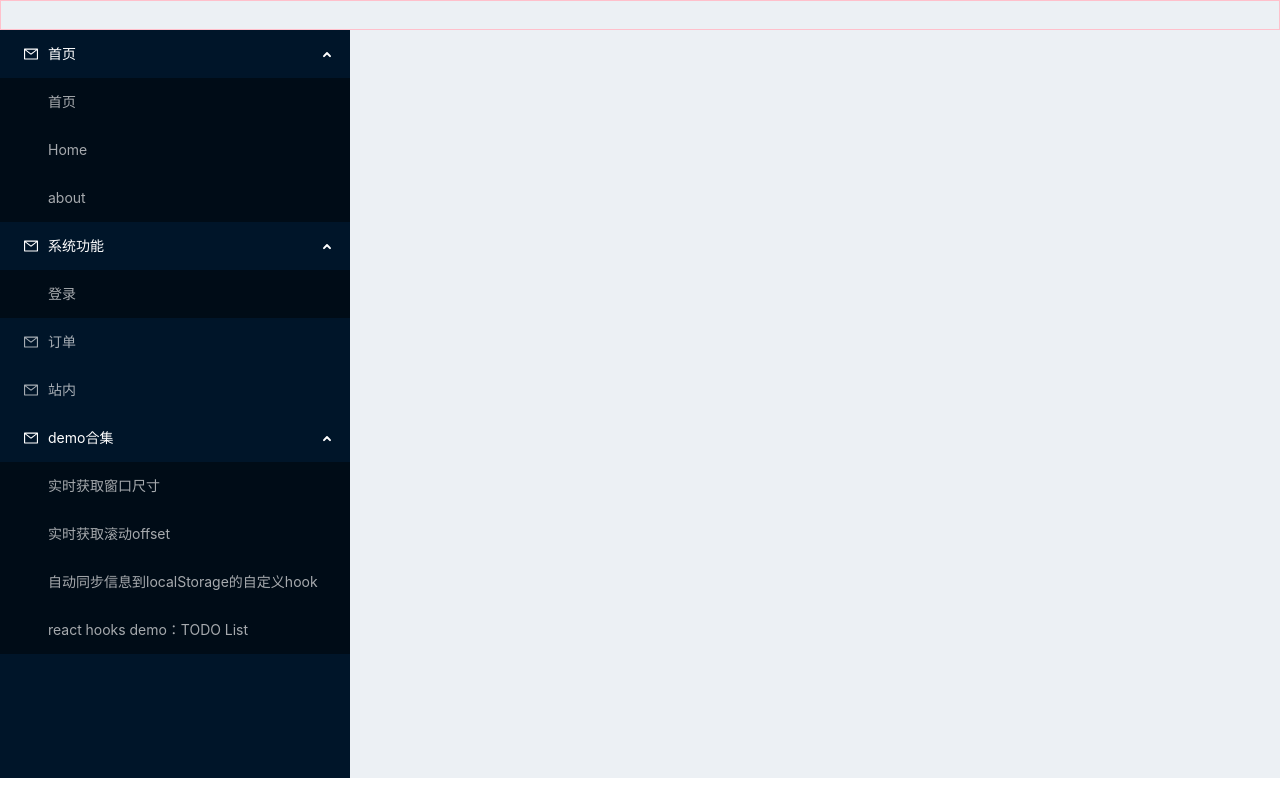
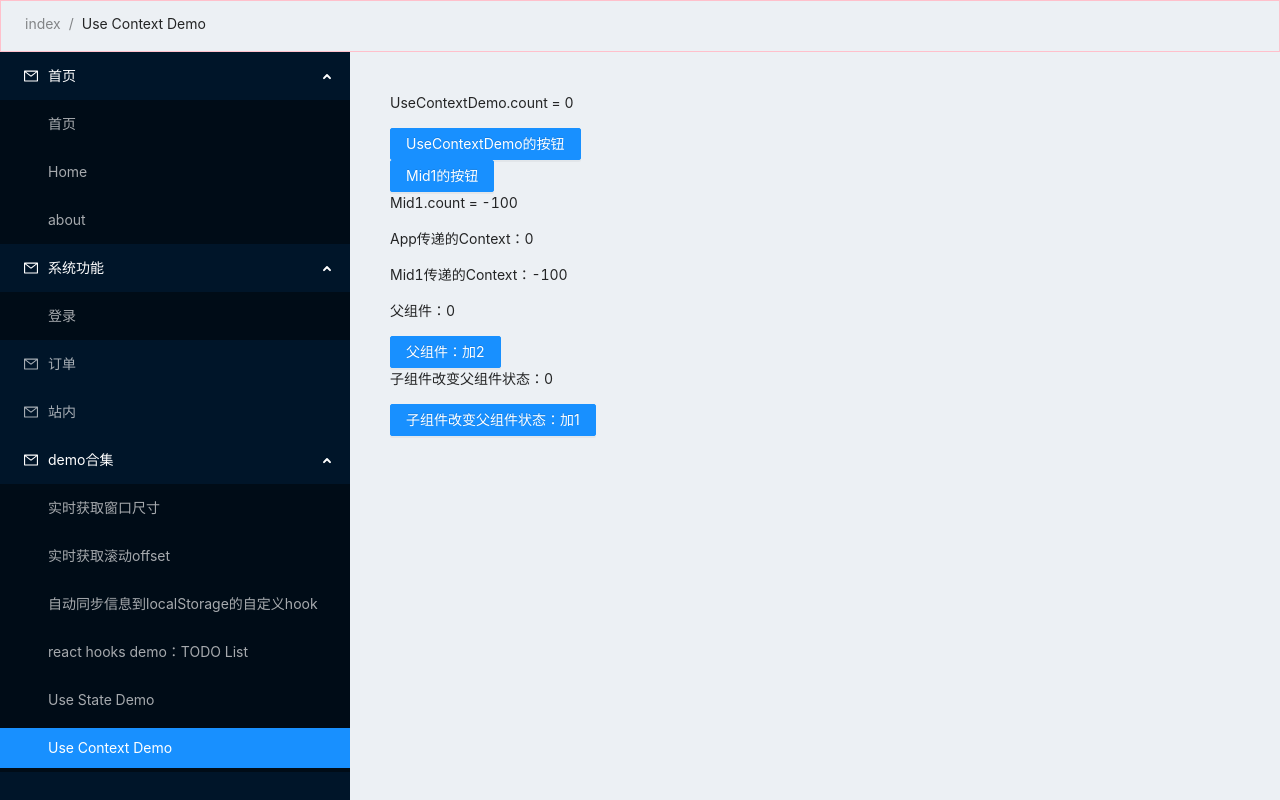
Before and after one commit to Hans774882968/react-hooks-demo, a React (Create React App) app: page /useContextDemo in a window 1280 px wide. Built offline with nearby package versions, Linux system fonts and the light colour scheme.

Commit message:
feat: useState再探+useContext

```diff
--- a/craco.config.js
+++ b/craco.config.js
@@ -19,4 +19,9 @@ module.exports = {
       }
     }
   ]
+  // style: {
+  //   postcss: {
+  //     mode: 'file'
+  //   }
+  // }
 };
--- /dev/null
+++ b/src/react_hooks_basic/useContextDemo.tsx
@@ -0,0 +1,83 @@
+import { Button } from 'antd';
+import React, { createContext, useContext, useState } from 'react';
+
+const CountContext = createContext(0);
+const Mid1Context = createContext({ count: -100 });
+
+function Son () {
+  const val1 = useContext(CountContext), val2 = useContext(Mid1Context);
+  console.log('val2', val2);
+
+  return (
+    <>
+      <p>App传递的Context：{val1}</p>
+      <p>Mid1传递的Context：{val2.count}</p>
+    </>
+  );
+}
+
+function Mid3 () {
+  return <Son />;
+}
+
+function Mid2 () {
+  return <Mid3 />;
+}
+
+function Mid1 () {
+  const [count, setCount] = useState(-100);
+  return (
+    <div>
+      <Button type='primary' onClick={() => setCount(count + 1)}>Mid1的按钮</Button>
+      <p>Mid1.count = {count}</p>
+      <Mid1Context.Provider value={{ count }}>
+        <Mid2 />
+      </Mid1Context.Provider>
+    </div>
+  );
+}
+
+function SubComponentChangeParentState () {
+  const C = createContext<{n: number, setN: (n: number) => any}>({
+    n: 0, setN: (n: number) => n
+  });
+
+  function Sub () {
+    const { n: m, setN: setM } = useContext(C);
+    const add = () => setM(m + 1);
+    return (
+      <>
+        <p>子组件改变父组件状态：{m}</p>
+        <Button type='primary' onClick={add}>子组件改变父组件状态：加1</Button>
+      </>
+    );
+  }
+
+  const [n, setN] = useState(0);
+  const add = () => setN(n + 2);
+  return (
+    <>
+      <p>父组件：{n}</p>
+      <Button type='primary' onClick={add}>父组件：加2</Button>
+      <C.Provider value={{ n, setN }}>
+        <Sub />
+      </C.Provider>
+    </>
+  );
+}
+
+export default function UseContextDemo () {
+  const [count, setCount] = useState(0);
+
+  return (
+    <div>
+      <p>UseContextDemo.count = {count}</p>
+      <Button type='primary' onClick={() => setCount(count + 1)}>UseContextDemo的按钮</Button>
+      <CountContext.Provider value={count}>
+        <Mid1 />
+      </CountContext.Provider>
+
+      <SubComponentChangeParentState />
+    </div>
+  );
+}
--- /dev/null
+++ b/src/react_hooks_basic/useStateDemo.tsx
@@ -0,0 +1,57 @@
+import React, { useState } from 'react';
+import { Button } from 'antd';
+
+let count = 0;
+
+function Rerender () {
+  ++count;
+  const [num, setNum] = useState(0);
+  const add = (delta: number) => {
+    setNum(num + delta);
+  };
+  console.log('count =', count);
+
+  return (
+    <div>
+      <p>num = {num}</p>
+      <Button type='primary' onClick={() => add(1)}>加1</Button>
+      <Button type='primary' onClick={() => add(0)}>加0</Button>
+    </div>
+  );
+}
+
+function Mid () {
+  return (
+    <div>
+      <p>Mid</p>
+      <Rerender />
+    </div>
+  );
+}
+
+export default function UseStateDemo () {
+  const [num, setNum] = useState(0);
+  const add = () => {setNum(num + 1);};
+  return (
+    <div>
+      <p onClick={add}>UseStateDemo {num}</p>
+      <Mid />
+    </div>
+  );
+}
+
+// export default function UseStateDemo () {
+//   const [state, setState] = useState(() => {
+//     return [1, 2, 3].map(item => item * 10);
+//   });
+
+//   // 点击button不会触发组件更新，组件不会重新渲染，因此clg不会打印
+//   console.log('组件更新了');
+
+//   return (
+//     <div>
+//       <p>{state.join('-')}</p>
+//       <button onClick={() => setState(state)}>addItem</button>
+//     </div>
+//   );
+// }
--- a/src/router/demos.tsx
+++ b/src/router/demos.tsx
@@ -4,6 +4,8 @@ import UseWindowScrollDemo from '../custom_hook_demo/UseWindowScrollDemo';
 import UseLocalStorageDemo from '../custom_hook_demo/UseLocalStorageDemo';
 import TodoList from '../TodoList';
 import { RouteRecord } from './types';
+import UseStateDemo from '../react_hooks_basic/useStateDemo';
+import UseContextDemo from '../react_hooks_basic/useContextDemo';
 
 const demos: RouteRecord[] = [
   {
@@ -45,6 +47,26 @@ const demos: RouteRecord[] = [
       title: 'TODO List',
       navList: ['/']
     }
+  },
+  {
+    path: '/useStateDemo',
+    name: 'useStateDemo',
+    menuName: 'Use State Demo',
+    element: <UseStateDemo/>,
+    meta: {
+      title: 'Use State Demo',
+      navList: ['/']
+    }
+  },
+  {
+    path: '/useContextDemo',
+    name: 'useContextDemo',
+    menuName: 'Use Context Demo',
+    element: <UseContextDemo/>,
+    meta: {
+      title: 'Use Context Demo',
+      navList: ['/']
+    }
   }
 ];
 
```
Also changed, not shown: package.json (+16 -1 lines), .cz-config.js (added), 2 other files (tests, documents, lock files or other folders).
